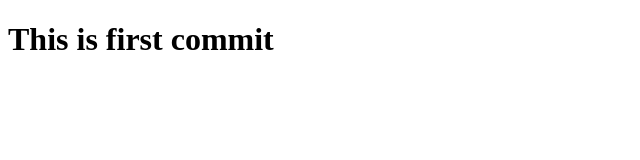
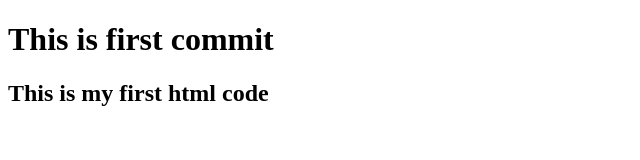
Before and after one commit to developershajit/shajit, a plain HTML site: page index.html in a window 1280 px wide. Shown: the whole page, without its empty margins (0-640 px from the left). Drawn offline with Linux system fonts and the light colour scheme.

Commit message:
three file is added

```diff
--- a/index.html
+++ b/index.html
@@ -9,3 +9,4 @@
     <h1>This is first commit</h1>
 </body>
 </html>
+<h2>This is my first html code</h2>
```
Also changed, not shown: one.txt.
